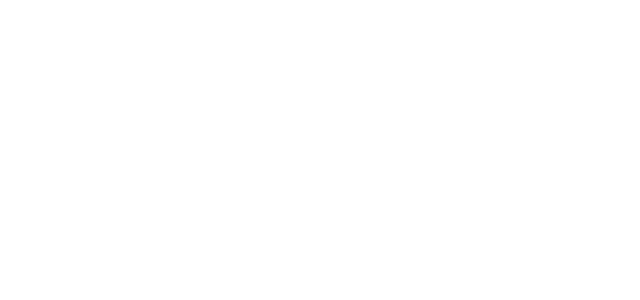
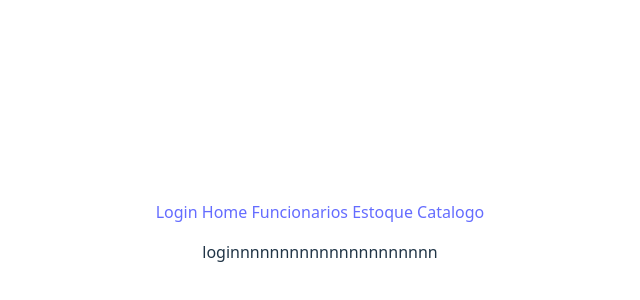
Before and after one commit to Matheustarga/TCC_ZTINTAS, a React (Vite) app in the folder Z-tintas/: page /login in a window 1280 px wide. Before the commit this address had no page. Shown: the part 160-460 px from the top of the page, without its empty margins (320-960 px from the left). Built offline with nearby package versions, Linux system fonts and the light colour scheme.

Commit message:
criando navbar sem estilização e rotas iniciais

```diff
--- a/Z-tintas/src/App.jsx
+++ b/Z-tintas/src/App.jsx
@@ -2,12 +2,14 @@
 import './App.css'
 //Reaproveitamento de estrutura com o Outlet
 import { Outlet } from 'react-router-dom'
+import NavBar from './components/NavBar'
 
 function App() {
-  const [count, setCount] = useState(0)
+
 
   return (
     <>
+      <NavBar />
       <Outlet />
     </>
   )
--- a/Z-tintas/src/MyRouter.jsx
+++ b/Z-tintas/src/MyRouter.jsx
@@ -6,35 +6,35 @@
 import Catalogo from "./pages/Catalogo";
 import Estoque from "./pages/Estoque";
 import Funcionario from "./pages/Funcionario";
+import Home from "./pages/Home"
 
 
 const router = createBrowserRouter([
     {
-        path: "/",
-        element: <App/>, //elemento pai
+        path:"/",
+        element:<App />,
         errorElement:<PaginaErro/>,
-        Children:[
+        children:[
             {
-                path:"login", // elemento login, que apos a validação de efetivaçao do login deverá ter as telas de Estoque,Funcionarios e Catalogo como filhos.
-                element: <Login/>,
-                Children:[
-                    { //Primeiro filho
-                        path:"/catalogo",
-                        element:<Catalogo />
-                    },
-                    { // Segundo Filho
-                            path: "/estoque",
-                            element: <Estoque />
-                    },
-                    {//Terceiro Filho
-                        path: "/funcionario",
-                        element: <Funcionario />
-                    }
-                ]
-            }//provavelmente terei que fazer alteraçoes, preciso perguntar ao gregory sobre as rotas protegidas
-
-
-
+                path:"/",
+                element: <Home/>
+            },
+            {
+                path:"login",
+                element:<Login />
+            },
+            {
+                path:"funcionario",
+                element:<Funcionario />
+            },
+            {
+                path:"estoque",
+                element:<Estoque />
+            },
+            {
+                path:"catalogo",
+                element:<Catalogo/>
+            }
         ]
     }
 ])
--- /dev/null
+++ b/Z-tintas/src/components/NavBar.jsx
@@ -0,0 +1,21 @@
+import { NavLink,Link } from "react-router-dom"
+
+const NavBar = () => {
+  return (
+
+    <nav>
+        <NavLink to="/login">Login </NavLink>
+        <NavLink to="/">Home </NavLink>
+        <NavLink to="/funcionario">Funcionarios </NavLink>
+        <NavLink to="/estoque">Estoque </NavLink>
+        <NavLink to="/catalogo">Catalogo </NavLink>
+
+    </nav>
+
+
+
+
+  )
+}
+
+export default NavBar
--- a/Z-tintas/src/pages/Catalogo.jsx
+++ b/Z-tintas/src/pages/Catalogo.jsx
@@ -3,7 +3,7 @@
 const Catalogo = () => {
   return (
     <div>
-
+      <p>Catalogogogoggo</p>
     </div>
   )
 }
--- a/Z-tintas/src/pages/Estoque.jsx
+++ b/Z-tintas/src/pages/Estoque.jsx
@@ -2,9 +2,10 @@
 
 const Estoque = () => {
   return (
-    <div>
 
-    </div>
+      <p>estoque</p>
+
+
   )
 }
 
--- a/Z-tintas/src/pages/Funcionario.jsx
+++ b/Z-tintas/src/pages/Funcionario.jsx
@@ -3,7 +3,7 @@
 const Funcionario = () => {
   return (
     <div>
-
+        <p>funcionariodsaddas</p>
     </div>
   )
 }
--- /dev/null
+++ b/Z-tintas/src/pages/Home.jsx
@@ -0,0 +1,11 @@
+import React from 'react'
+
+const Home = () => {
+  return (
+    <div>
+      <p>HOMEEEEEE</p>
+    </div>
+  )
+}
+
+export default Home
--- a/Z-tintas/src/pages/Login.jsx
+++ b/Z-tintas/src/pages/Login.jsx
@@ -3,7 +3,7 @@
 const Login = () => {
   return (
     <div>
-
+      <p>loginnnnnnnnnnnnnnnnnnnnn</p>
     </div>
   )
 }
--- a/Z-tintas/src/pages/PaginaErro.jsx
+++ b/Z-tintas/src/pages/PaginaErro.jsx
@@ -3,7 +3,7 @@
 const PaginaErro = () => {
   return (
     <div>
-
+      <p>Ta errado digita direito burro</p>
     </div>
   )
 }
```
